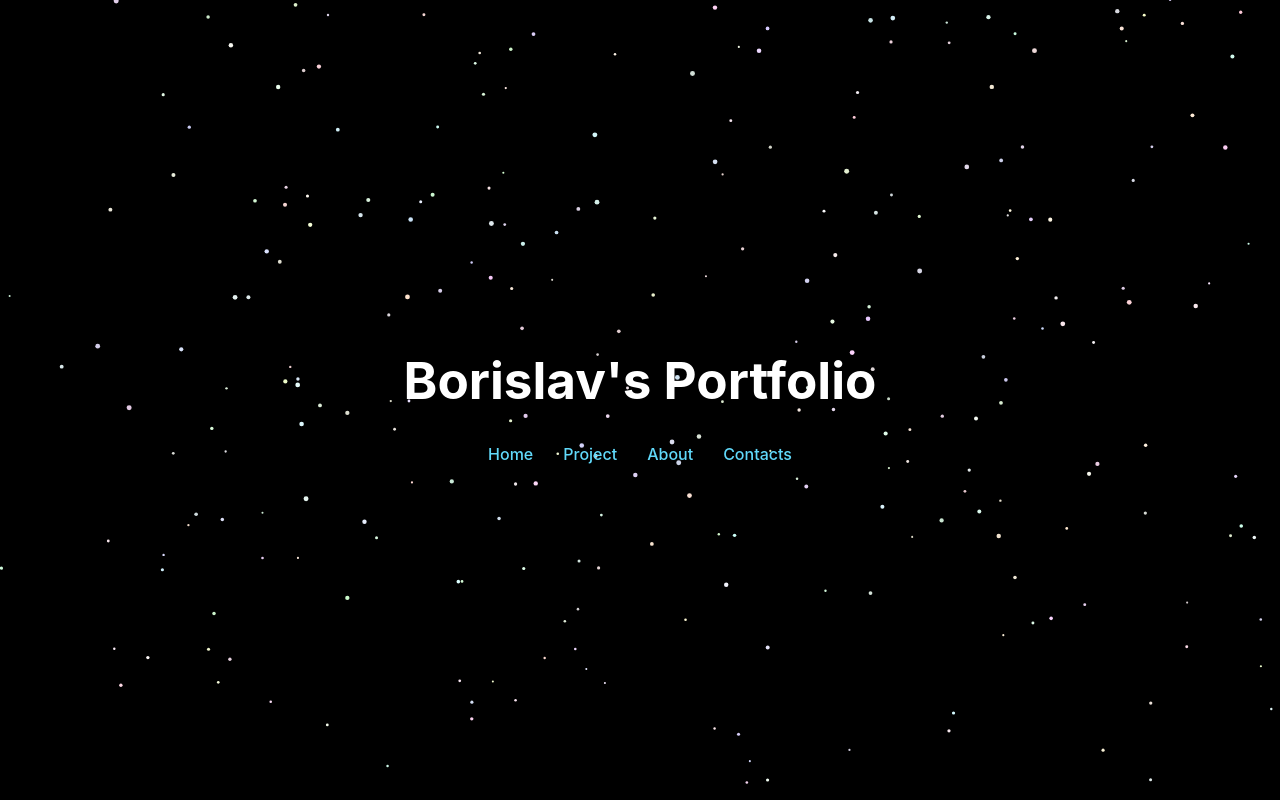
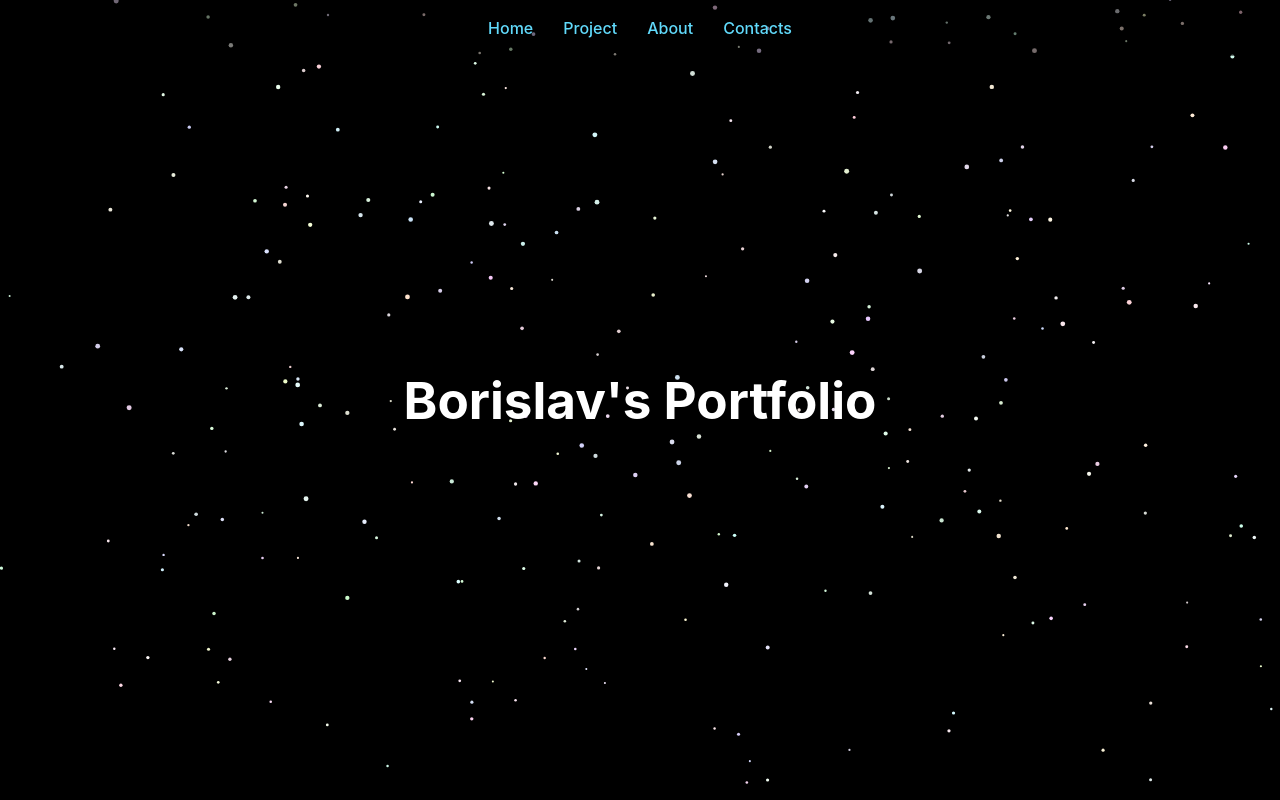
Before and after one commit to BorislavEnchev/Portfolio, a React (Vite) app: page / in a window 1280 px wide. Built offline with nearby package versions, Linux system fonts and the light colour scheme.

Commit message:
visual changes

```diff
--- a/src/App.css
+++ b/src/App.css
@@ -1,14 +1,3 @@
-body, html {
-    margin: 0;
-    padding: 0;
-    height: 100%;
-    overflow: hidden;
-    display: flex;
-    justify-content: center;
-    align-items: center;
-    z-index: 2;
-}
-
 canvas {
     position: fixed;
     top: 0;
@@ -17,15 +6,39 @@ canvas {
 }
 
 .content {
+    margin: 0;
+    padding: 0;
+    height: 100%;
+    overflow: hidden;
+    display: flex;
+    justify-content: center;
+    align-items: center;
     color: white;
     text-align: center;
     z-index: 1;
     position: relative;
 }
 
+/* Style for the nav to ensure it is on top */
+nav {
+    position: fixed;
+    top: 0;
+    left: 50%;
+    transform: translateX(-50%);
+    width: 100%; /* Ensures the nav spans the full width for proper centering */
+    background: rgba(0, 0, 0, 0.5); /* Optional: Add a background to nav for better visibility */
+    z-index: 2; /* Ensure nav is above other content */
+    text-align: center; /* Center the navigation items */
+    padding: 1rem 0; /* Optional: Add vertical padding */
+}
+
+/* Remove list style from ul and align items inline */
 nav ul {
     list-style: none;
     padding: 0;
+    margin: 0;
+    display: flex;
+    justify-content: center;
 }
 
 nav li {
--- a/src/App.jsx
+++ b/src/App.jsx
@@ -8,8 +8,6 @@ function App() {
 
     return (
         <>
-            <div className="content">
-                <h1>Borislav's Portfolio</h1>
             <nav>
                 <ul>
                     <li><a href="#">Home</a></li>
@@ -18,6 +16,8 @@ function App() {
                     <li><a href="#">Contacts</a></li>
                 </ul>
             </nav>
+            <div className="content">
+                <h1>Borislav's Portfolio</h1>
             </div>
         </>
     )
```
Lines whose indentation alone changed are shown as unchanged.
